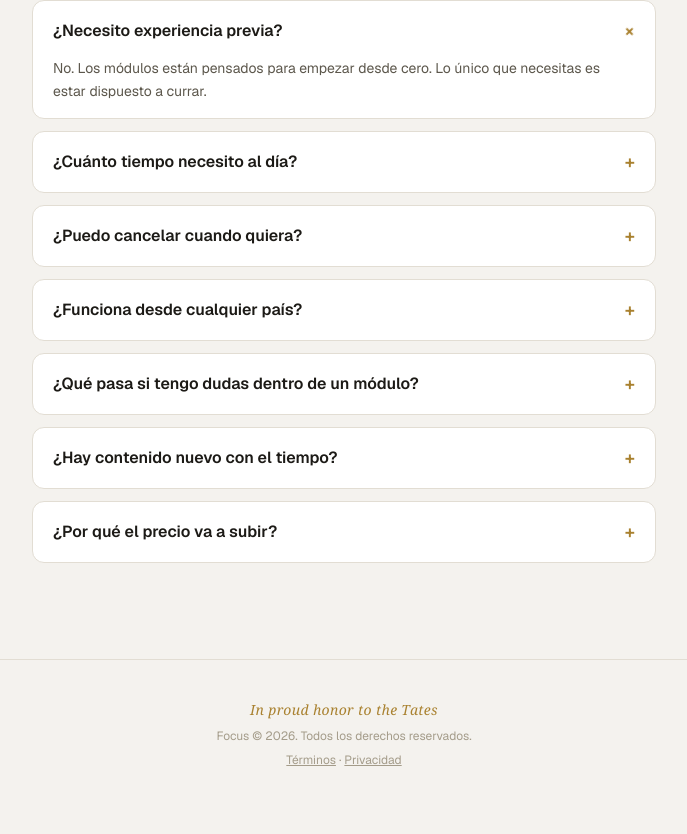
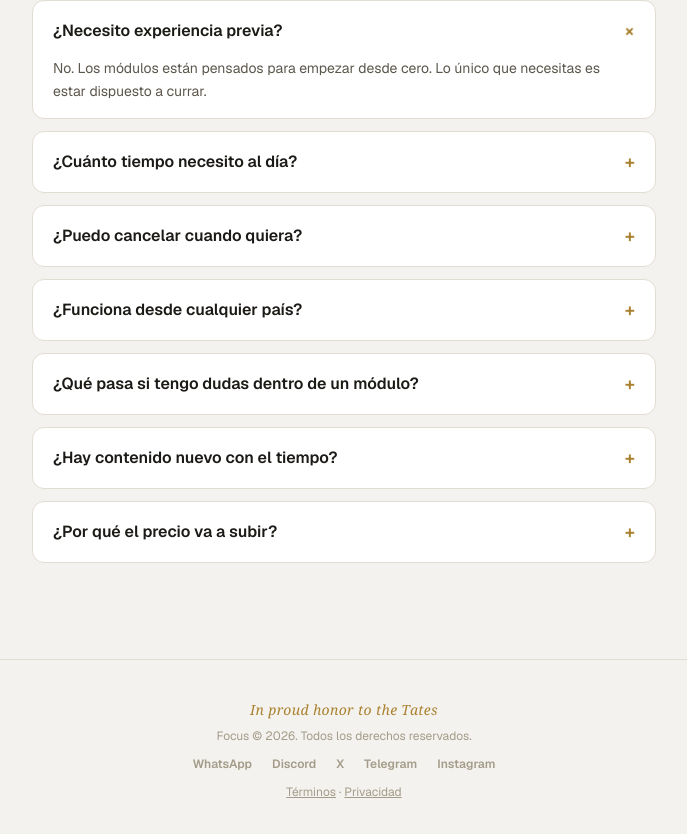
Before and after one commit to airmateai/focus-landing, a Next.js app: page / in a window 1280 px wide. Shown: the part 9800-10634 px from the top of the page, without its empty margins (296-983 px from the left). Before the commit the page ends 10608 px from the top, so only its background shows below. Built offline with nearby package versions, Linux system fonts and the light colour scheme; no server answers.

Commit message:
Añadir enlaces a redes sociales (WhatsApp, Discord, X, Telegram, Instagram) en el footer

```diff
--- a/src/app/LandingClient.tsx
+++ b/src/app/LandingClient.tsx
@@ -727,6 +727,48 @@ export default function LandingClient() {
           In proud honor to the Tates
         </p>
         <p className="text-[#a49c8a] text-xs">{t.footer}</p>
+        <div className="flex items-center justify-center gap-5 py-1">
+          <a
+            href="https://chat.whatsapp.com/C3TA0R8fL9S6n6XQoJhqRX?mode=gi_t"
+            target="_blank"
+            rel="noopener noreferrer"
+            className="text-[#a49c8a] hover:text-[#8a691f] text-xs font-semibold"
+          >
+            WhatsApp
+          </a>
+          <a
+            href="https://discord.gg/SxfhQSVAu"
+            target="_blank"
+            rel="noopener noreferrer"
+            className="text-[#a49c8a] hover:text-[#8a691f] text-xs font-semibold"
+          >
+            Discord
+          </a>
+          <a
+            href="https://x.com/thefocusworld"
+            target="_blank"
+            rel="noopener noreferrer"
+            className="text-[#a49c8a] hover:text-[#8a691f] text-xs font-semibold"
+          >
+            X
+          </a>
+          <a
+            href="https://t.me/+l_YEu-hgaxplYmQ0"
+            target="_blank"
+            rel="noopener noreferrer"
+            className="text-[#a49c8a] hover:text-[#8a691f] text-xs font-semibold"
+          >
+            Telegram
+          </a>
+          <a
+            href="https://www.instagram.com/thefocuswrld"
+            target="_blank"
+            rel="noopener noreferrer"
+            className="text-[#a49c8a] hover:text-[#8a691f] text-xs font-semibold"
+          >
+            Instagram
+          </a>
+        </div>
         <p className="text-[#a49c8a] text-xs">
           <a href="/terminos" className="hover:text-[#8a691f] underline">
             Términos
```
